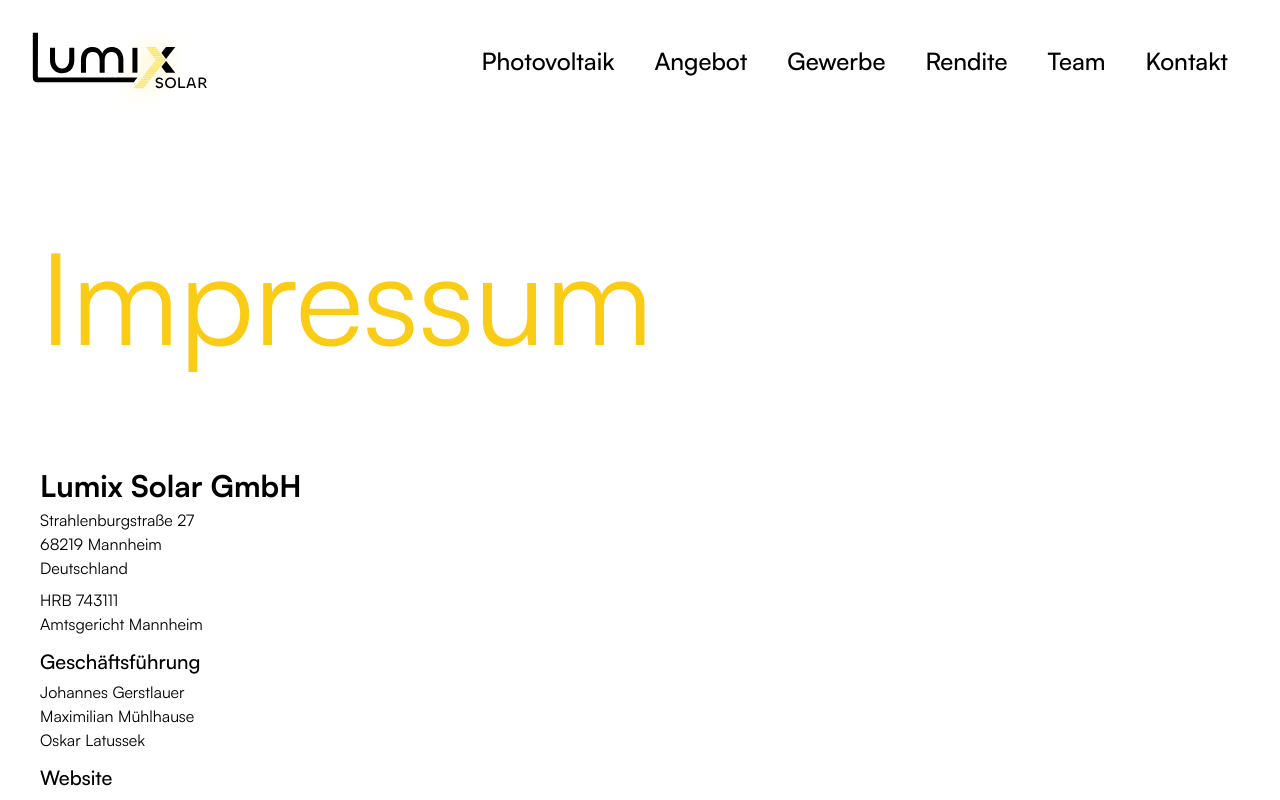
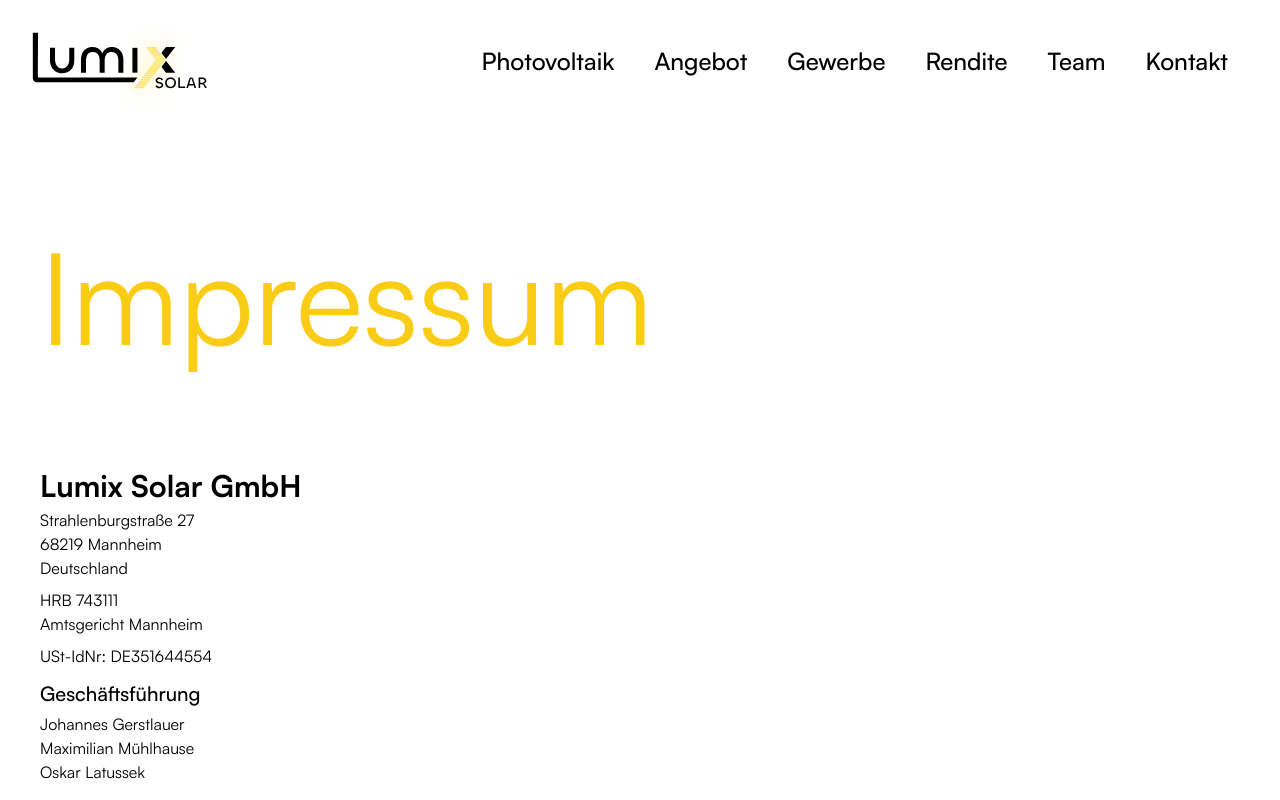
Before and after one commit to oskarlatussek/Lumix-website-new, a Next.js app: page /impressum in a window 1280 px wide. Shown: the top 800 px of the page. Built offline with nearby package versions, Linux system fonts and the light colour scheme.

Commit message:
add ust id

```diff
--- a/pages/impressum.tsx
+++ b/pages/impressum.tsx
@@ -14,6 +14,7 @@
                 <h4 className="text-3xl font-semibold mb-1 mt-3">Lumix Solar GmbH</h4>
                 <p>Strahlenburgstraße 27<br /> 68219 Mannheim <br /> Deutschland</p>
                 <p className="pt-2">HRB 743111<br />Amtsgericht Mannheim</p>
+                <p className="pt-2">USt-IdNr: DE351644554</p>
 
                 <h5 className="text-xl font-medium mb-1 mt-3">Geschäftsführung</h5>
                 <p>Johannes Gerstlauer <br />Maximilian Mühlhause <br />Oskar Latussek</p>
```
